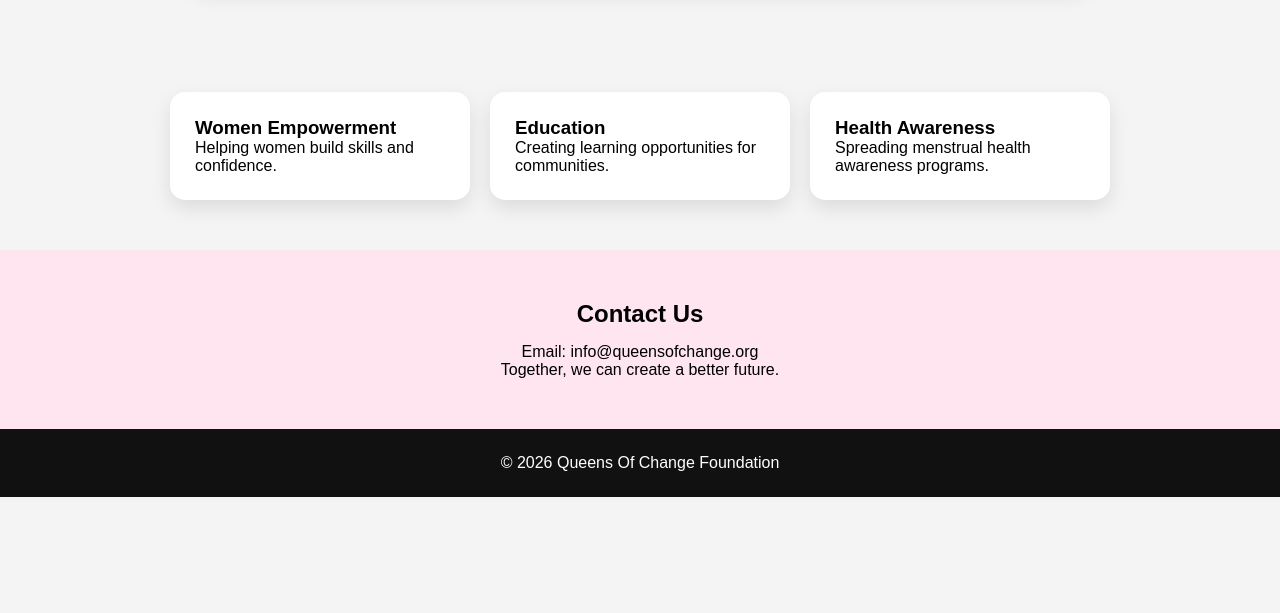
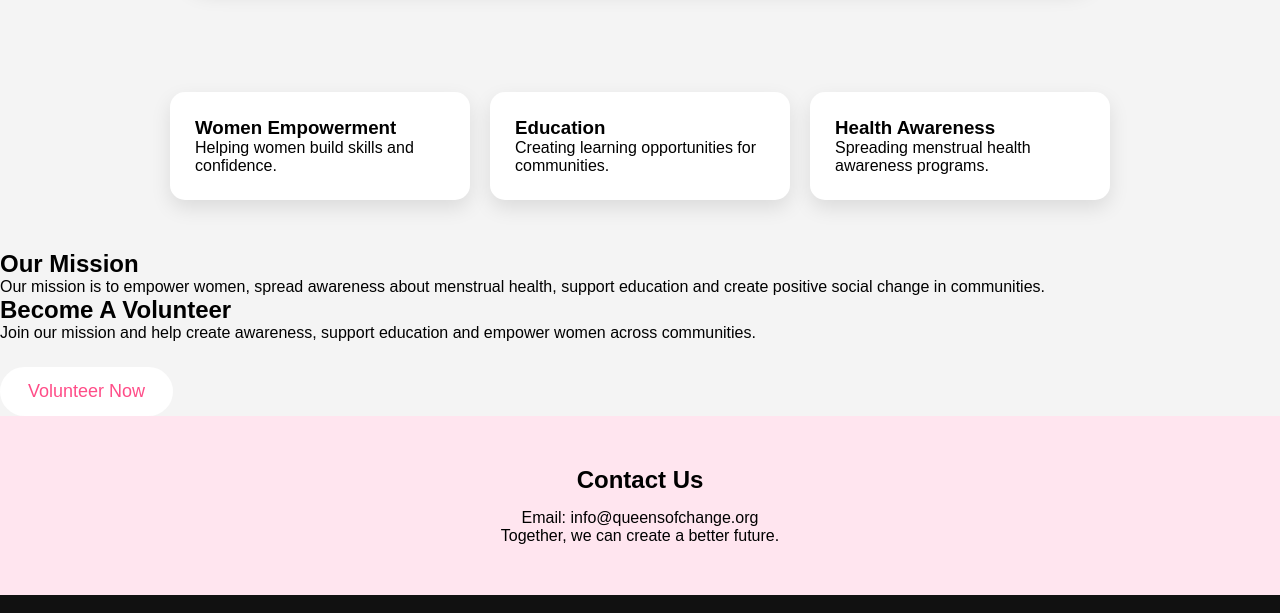
Before and after one commit to Saurabh805583/Queens-Of-Change-Website, a plain HTML site: page index.html in a window 1280 px wide. Shown: the part 1319-1932 px from the top of the page. Before the commit the page ends 1816 px from the top, so only its background shows below. Drawn offline with Linux system fonts and the light colour scheme.

Commit message:
Update index.html

```diff
--- a/index.html
+++ b/index.html
@@ -1,5 +1,6 @@
 <!DOCTYPE html>
 <html lang="en">
+
 <head>
 <meta charset="UTF-8">
 <meta name="viewport" content="width=device-width, initial-scale=1.0">
@@ -9,20 +10,22 @@
 <link rel="stylesheet" href="style.css">
 
 </head>
+
 <body>
 
 <header>
 
 <nav>
+
 <h2>Queens Of Change</h2>
 
-<a href="#">Home</a>
-<a href="#">About</a>
-<a href="#">Volunteer</a>
+<a href="#home">Home</a>
+<a href="#about">About</a>
+<a href="#volunteer">Volunteer</a>
 
 </nav>
 
-<div class="hero">
+<div class="hero" id="home">
 
 <h1>Empowering Women, Inspiring Change</h1>
 
@@ -37,7 +40,9 @@ and education across communities.
 
 </header>
 
-<section class="about">
+<!-- About Section -->
+
+<section class="about" id="about">
 
 <h2>About Our NGO</h2>
 
@@ -51,33 +56,84 @@ social impact and menstrual health awareness.
 
 </section>
 
+<!-- Cards Section -->
+
 <section class="cards">
 
 <div class="card">
+
 <h3>Women Empowerment</h3>
-<p>Helping women build skills and confidence.</p>
+
+<p>
+Helping women build skills and confidence.
+</p>
+
 </div>
 
 <div class="card">
+
 <h3>Education</h3>
-<p>Creating learning opportunities for communities.</p>
+
+<p>
+Creating learning opportunities for communities.
+</p>
+
 </div>
 
 <div class="card">
+
 <h3>Health Awareness</h3>
-<p>Spreading menstrual health awareness programs.</p>
+
+<p>
+Spreading menstrual health awareness programs.
+</p>
+
 </div>
 
 </section>
+
+<!-- Mission Section -->
+
+<section class="mission">
+
+<h2>Our Mission</h2>
+
+<p>
+Our mission is to empower women, spread awareness about menstrual health,
+support education and create positive social change in communities.
+</p>
+
+</section>
+
+<!-- Volunteer Section -->
+
+<section class="volunteer" id="volunteer">
+
+<h2>Become A Volunteer</h2>
+
+<p>
+Join our mission and help create awareness,
+support education and empower women across communities.
+</p>
+
+<button>Volunteer Now</button>
+
+</section>
+
+<!-- Contact Section -->
+
 <section class="contact">
 
 <h2>Contact Us</h2>
 
 <p>Email: info@queensofchange.org</p>
 
-<p>Together, we can create a better future.</p>
+<p>
+Together, we can create a better future.
+</p>
 
 </section>
+
 <footer>
 
 <p>© 2026 Queens Of Change Foundation</p>
```
